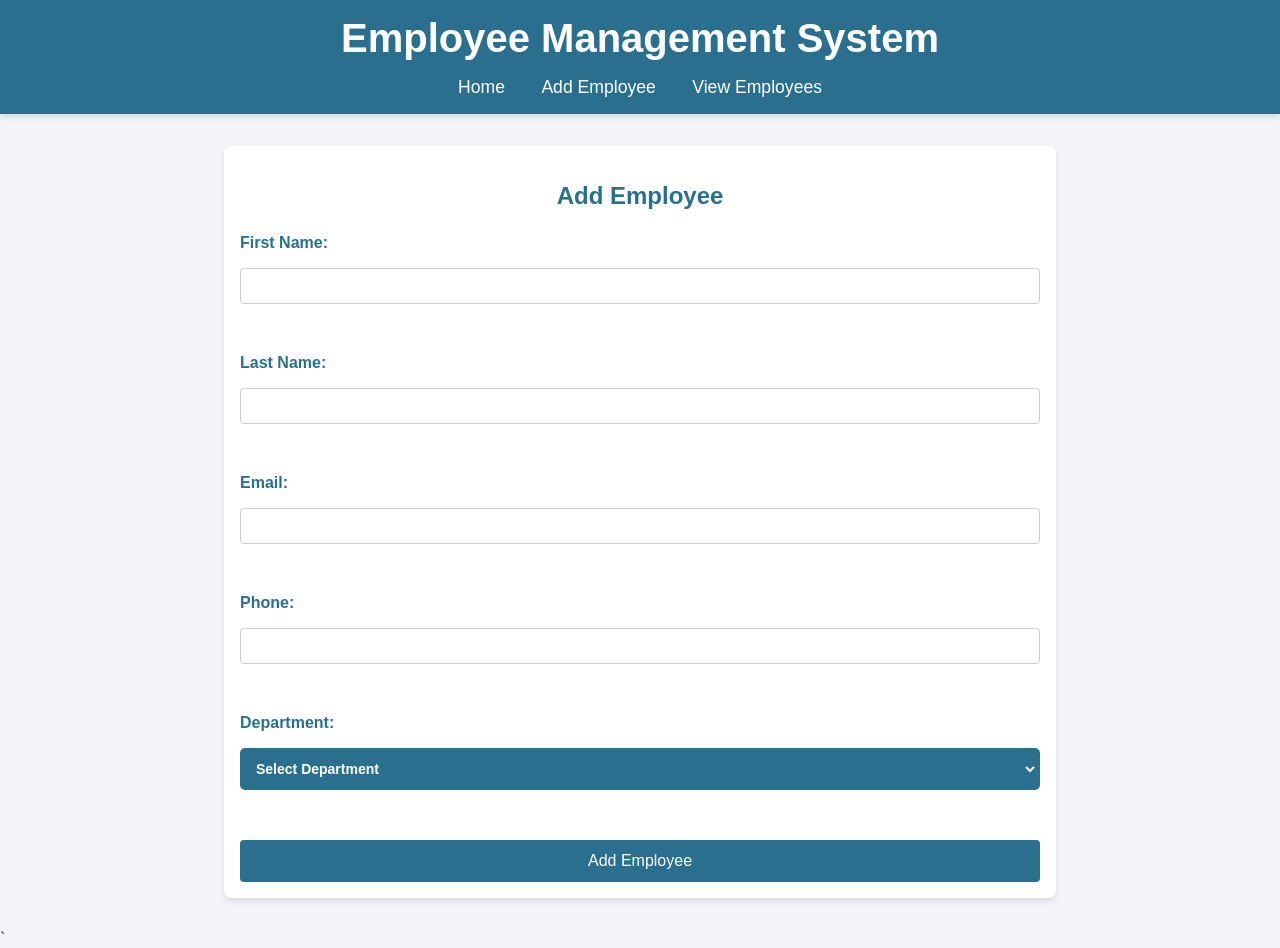
After one commit to phalanetsholo/CRUD-GO, a Flask app: page /add in a window 1280 px wide. The commit adds this page. Run offline with Flask 3, Linux system fonts and the light colour scheme.

Commit message:
added update button and also some css

```diff
--- a/app.py
+++ b/app.py
@@ -12,7 +12,7 @@
 def add_employee():
     if request.method == 'POST':
         First_name = request.form['First_name']
-        Last_name = request.form['Fast_name']
+        Last_name = request.form['Last_name']
         Email = request.form['Email']
         Phone = request.form['Phone']
         Department = request.form['Department']
@@ -41,6 +41,35 @@
     conn.close()
     return render_template('view_employees.html', employees=employees)
 
+# Update Employee Route
+@app.route('/update/<int:id>', methods=['GET', 'POST'])
+def update_employee(id):
+    conn = get_db_connection()
+    cur = conn.cursor()
+    if request.method == 'POST':
+        first_name = request.form['first_name']
+        last_name = request.form['last_name']
+        email = request.form['email']
+        phone = request.form['phone']
+        department = request.form['department']
+
+        cur.execute(
+            'UPDATE employees SET first_name = %s, last_name = %s, email = %s, phone = %s, department = %s'
+            'WHERE id = %s',
+            (first_name, last_name, email, phone, department, id)
+        )
+        conn.commit()
+        cur.close()
+        conn.close()
+
+        return redirect(url_for('view_employees'))
+
+    cur.execute('SELECT * FROM employees WHERE id = %s', (id,))
+    employee = cur.fetchone()
+    cur.close()
+    conn.close()
+    return render_template('update_employee.html', employee=employee)
+
 # Run the App
 if __name__ == '__main__':
     app.run(debug=True)
--- a/database.py
+++ b/database.py
@@ -2,7 +2,7 @@
 
 def get_db_connection():
     conn = psycopg2.connect(
-        dbname="employee_db",
+        dbname="Tsholofelo",
         user="postgres",  # Replace with your PostgreSQL username
         password="Oratile@22",  # Replace with your PostgreSQL password
         host="localhost",
--- a/static/css/style.css
+++ b/static/css/style.css
@@ -0,0 +1,146 @@
+/* General Styles */
+body {
+    font-family: Arial, sans-serif;
+    margin: 0;
+    padding: 0;
+    background-color: #f4f4f9;
+    color: #333;
+}
+
+header {
+    background-color: #2a708e;
+    color: white;
+    padding: 1rem 0;
+    text-align: center;
+    box-shadow: 0 4px 6px rgba(0, 0, 0, 0.1);
+}
+
+header h1 {
+    margin: 0;
+    font-size: 2.5rem;
+}
+
+nav {
+    margin-top: 1rem;
+}
+
+nav a {
+    color: white;
+    text-decoration: none;
+    margin: 0 1rem;
+    font-size: 1.1rem;
+    transition: color 0.3s ease;
+}
+
+nav a:hover {
+    color: #77bbd8;
+}
+
+main {
+    max-width: 800px;
+    margin: 2rem auto;
+    padding: 1rem;
+    background-color: white;
+    border-radius: 8px;
+    box-shadow: 0 4px 6px rgba(0, 0, 0, 0.1);
+}
+
+h2 {
+    color: #2a708e;
+    text-align: center;
+    margin-bottom: 1.5rem;
+}
+
+/* Form Styles */
+form {
+    display: flex;
+    flex-direction: column;
+    gap: 1rem;
+}
+
+form label {
+    font-weight: bold;
+    color: #2a708e;
+}
+
+form input {
+    padding: 0.5rem;
+    border: 1px solid #ccc;
+    border-radius: 4px;
+    font-size: 1rem;
+}
+
+form button {
+    padding: 0.75rem;
+    background-color: #2a708e;
+    color: white;
+    border: none;
+    border-radius: 4px;
+    font-size: 1rem;
+    cursor: pointer;
+    transition: background-color 0.3s ease;
+}
+
+form button:hover {
+    background-color: #2a708e;
+}
+
+
+table {
+    width: 100%;
+    border-collapse: collapse;
+    margin-top: 1rem;
+}
+
+table th, table td {
+    padding: 0.75rem;
+    text-align: left;
+    border-bottom: 1px solid #ddd;
+}
+
+table th {
+    background-color: #2a708e;
+    color: white;
+}
+
+table tr:hover {
+    background-color: #5ca2c1;
+}
+
+
+select#Department {
+    background-color: #2a708e;
+    color: white;
+    font-weight: bold;
+    font-family: 'Arial', sans-serif;
+    padding: 10px;
+    border: 2px solid #2a708e ;
+    border-radius: 5px;
+    font-size: 14px;
+}
+
+/* Style the options inside the select */
+select#Department option {
+    background-color: #2a708e;
+    color: white;
+}
+/* Button Styles */
+.btn-update {
+    padding: 0.5rem 1rem;
+    border: none;
+    border-radius: 4px;
+    font-size: 0.9rem;
+    cursor: pointer;
+    text-decoration: none;
+    transition: background-color 0.3s ease;
+}
+
+.btn-update {
+    background-color: #2a708e; ;
+    color: white;
+}
+
+.btn-update:hover {
+    background-color: #2a708e;
+
+}
--- /dev/null
+++ b/templates/add_employee.html
@@ -0,0 +1,28 @@
+{% extends 'base.html' %}
+{% block content %}
+<h2>Add Employee</h2>
+<form method="POST">
+    <label for="First_name">First Name:</label>
+    <input type="text" id="First_name" name="First_name" required>
+    <br>
+    <label for="Last_name">Last Name:</label>
+    <input type="text" id="last_name" name="Last_name" required>
+    <br>
+    <label for="Email">Email:</label>
+    <input type="Email" id="Email" name="Email" required>
+    <br>
+    <label for="Phone">Phone:</label>
+    <input type="text" id="Phone" name="Phone" required>
+    <br>
+    <label for="Department">Department:</label>
+    <select name="Department" id="Department" required>
+        <option value="">Select Department</option>
+        <option value="HR">HR</option>
+        <option value="IT">IT</option>
+        <option value="Sales">Sales</option>
+    </select>
+
+    <br>
+    <button type="submit">Add Employee</button>
+</form>
+{% endblock %}
--- a/templates/base.html
+++ b/templates/base.html
@@ -4,7 +4,7 @@
     <meta charset="UTF-8">
     <meta name="viewport" content="width=device-width, initial-scale=1.0">
     <title>Employee Management System</title>
-    <link rel="stylesheet" href="{{ url_for('static', filename='css/styles.css') }}">
+    <link rel="stylesheet" href="{{ url_for('static', filename='css/style.css') }}">
 </head>
 <body>
     <header>
--- a/templates/view_employees.html
+++ b/templates/view_employees.html
@@ -24,7 +24,6 @@
             <td>{{ employee[5] }}</td>
             <td>
                 <a href="{{ url_for('update_employee', id=employee[0]) }}" class="btn-update">Update</a>
-                <a href="{{ url_for('delete_employee', id=employee[0]) }}" class="btn-delete" onclick="return confirm('Are you sure you want to delete this employee?')">Delete</a>
             </td>
         </tr>
         {% endfor %}
```
Also changed, not shown: templates/add_employees.html (deleted, +0 -55 lines), templates/update_employee.html (added, +22 -0 lines).
